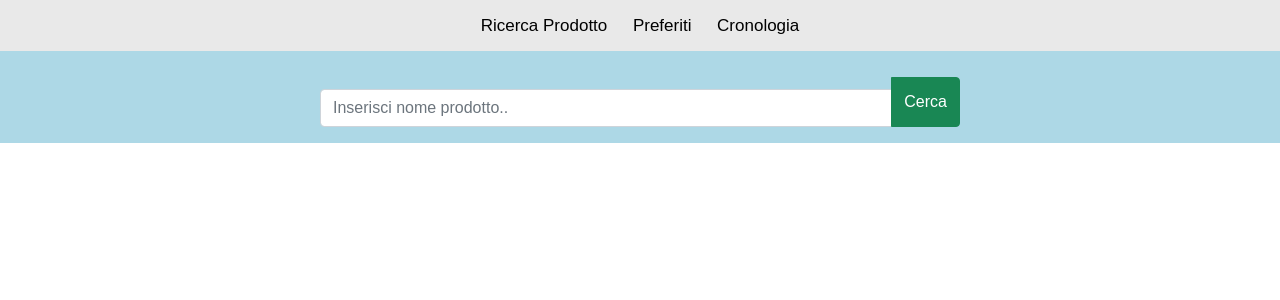
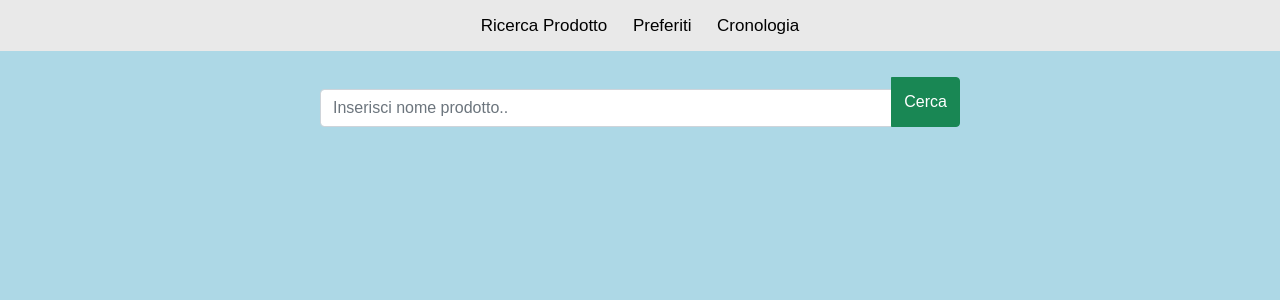
Before and after one commit to mjkstra/DealsDeTECHtor, a Vue app in the folder client/: page / in a window 1280 px wide. Shown: the top 300 px of the page. Built offline with nearby package versions, Linux system fonts and the light colour scheme.

Commit message:
Fixed server runtime error,  added titles, adjusted background length

```diff
--- a/client/src/App.vue
+++ b/client/src/App.vue
@@ -84,7 +84,7 @@ export default {
 #app {
   font-family: Arial, Helvetica, sans-serif;
   background-color: lightblue;
-  min-height: 100%;
+  height: 100vh;
 }
 
 #menu {
--- a/client/vue.config.js
+++ b/client/vue.config.js
@@ -3,12 +3,15 @@ module.exports = {
         index: {
             // entry for the page
             entry: 'src/main.js',
+            title: 'DealsDeTECHtor'
         },
         cronologia: {
-            entry: 'src/cronologia.js'
+            entry: 'src/cronologia.js',
+            title: 'DealsDeTECHtor - Cronologia'
         },
         preferiti: {
-            entry: 'src/preferiti.js'
+            entry: 'src/preferiti.js',
+            title: 'DealsDeTECHtor - Preferiti'
         },
     }
 }
```
